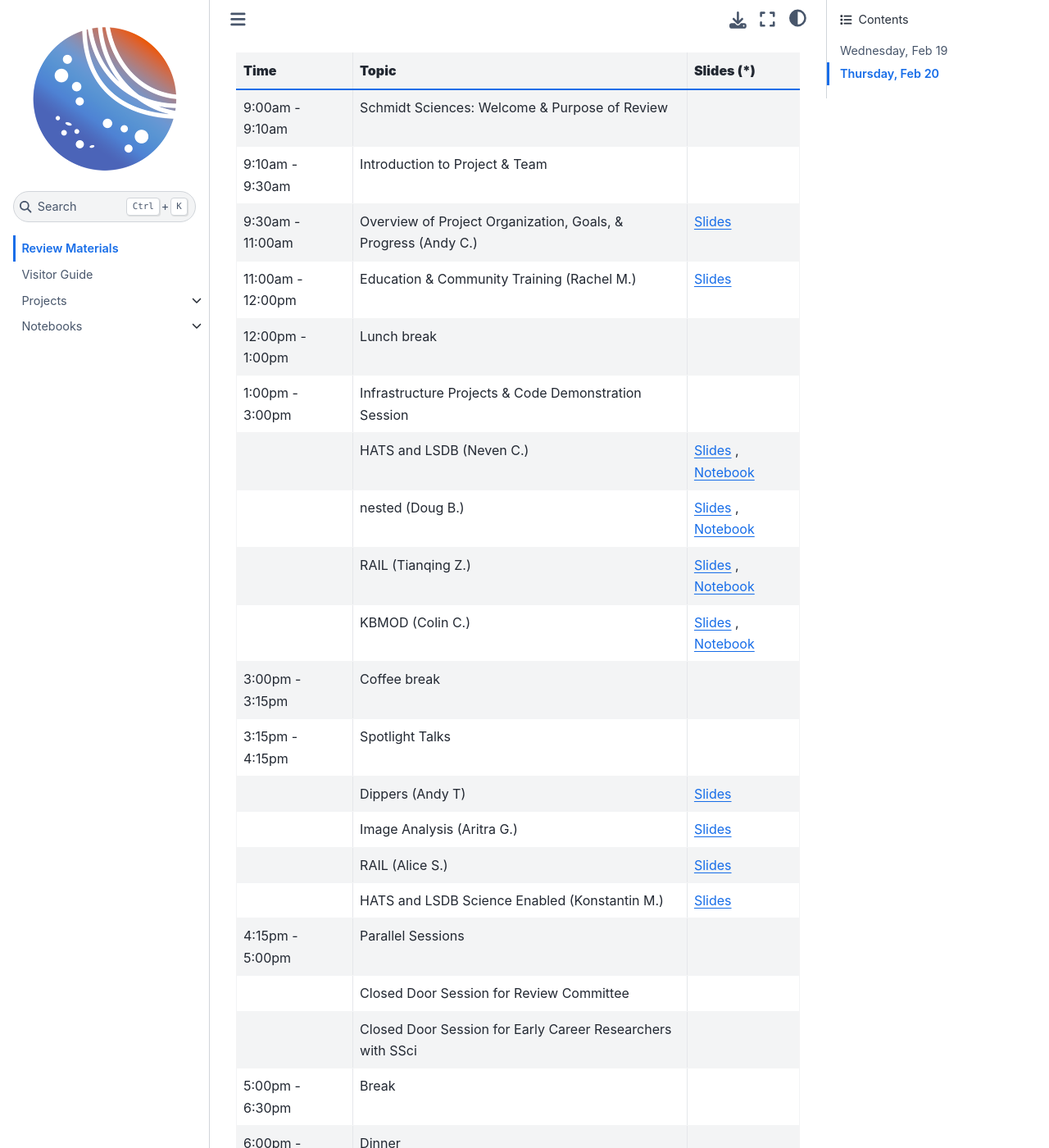
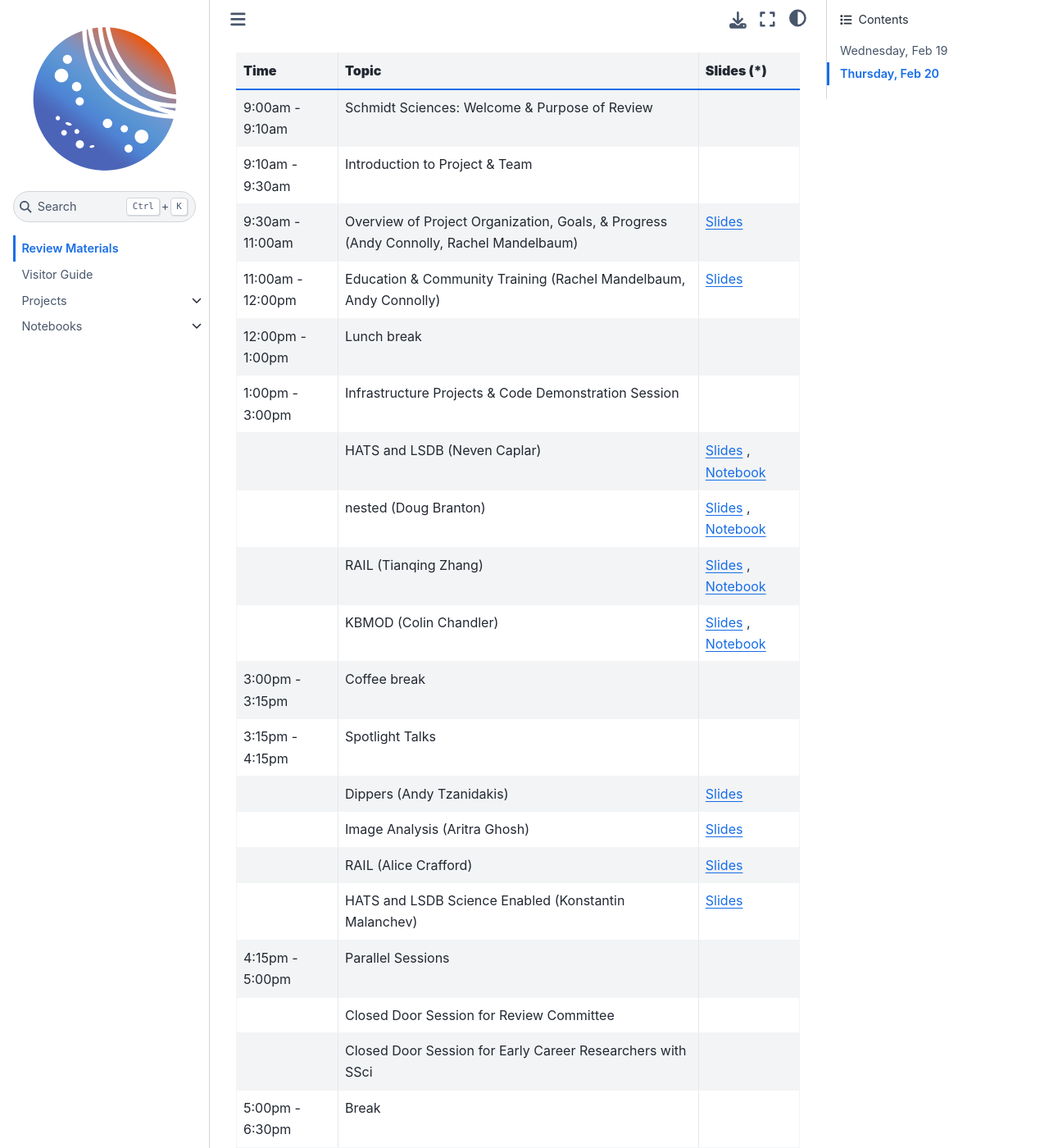
Before and after one commit to lincc-frameworks/midpoint-review, a Sphinx documentation site: the page built from docs/index.rst, in a window 1280 px wide and 1400 px high, scrolled down 383 px. Shown: the whole window at 82% size. Built offline with Sphinx 7.4.7 and the Sphinx Book theme 1.1.4, drawn with Linux system fonts in a browser that asks for light colours; pages that are not in the unit, such as notebooks, are missing from menus; some of the changed text lies outside the part shown.

Commit message:
Add full names

```diff
--- a/docs/index.rst
+++ b/docs/index.rst
@@ -25,10 +25,10 @@ Wednesday, Feb 19
      - Introduction to Project & Team
      -
    * - 9:30am - 11:00am
-     - Overview of Project Organization, Goals, & Progress (Andy C.)
+     - Overview of Project Organization, Goals, & Progress (Andy Connolly, Rachel Mandelbaum)
      - `Slides <https://drive.google.com/file/d/1zSym-zlkSws15sLGENhL4gogEOpmUrIY/view?usp=drive_link>`__
    * - 11:00am - 12:00pm
-     - Education & Community Training (Rachel M.)
+     - Education & Community Training (Rachel Mandelbaum, Andy Connolly)
      - `Slides <https://drive.google.com/file/d/1T8v_vXuykA6e4ZTy6r4wVTpd3UGo2dY2/view?usp=drive_link>`__
    * - 12:00pm - 1:00pm
      - Lunch break
@@ -37,16 +37,16 @@ Wednesday, Feb 19
      - Infrastructure Projects & Code Demonstration Session
      -
    * -
-     - HATS and LSDB (Neven C.)
+     - HATS and LSDB (Neven Caplar)
      - `Slides <https://drive.google.com/file/d/1vJET02hSrwKhm9QsKhnW2ESVChMc56-5/view?usp=drive_link>`__ , `Notebook <https://linccfw-review.readthedocs.io/en/latest/notebooks/lsdb/Notebook_LSDB_HATS.html>`__
    * -
-     - nested (Doug B.)
+     - nested (Doug Branton)
      - `Slides <https://drive.google.com/file/d/1aiwiw9CE-9sdy1kEsNEcMn8jQO7B34xE/view?usp=drive_link>`__ , `Notebook <https://linccfw-review.readthedocs.io/en/latest/notebooks/nested/review_demo.html>`__
    * -
-     - RAIL (Tianqing Z.)
+     - RAIL (Tianqing Zhang)
      - `Slides <https://drive.google.com/file/d/1ZAttrPqA4q3S7Qwxxz_A7JMlBZwDRefi/view?usp=drive_link>`__ , `Notebook <https://linccfw-review.readthedocs.io/en/latest/notebooks/rail/rail_hsc.html>`__
    * -
-     - KBMOD (Colin C.)
+     - KBMOD (Colin Chandler)
      - `Slides <https://drive.google.com/file/d/1YeMIrz2sXRnmx7O_YUjgHndiel2R_Gd1/view?usp=drive_link>`__ , `Notebook <https://linccfw-review.readthedocs.io/en/latest/notebooks/kbmod/kbmod_usdf.html>`__
    * - 3:00pm - 3:15pm
      - Coffee break
@@ -55,16 +55,16 @@ Wednesday, Feb 19
      - Spotlight Talks
      -
    * -
-     - Dippers (Andy T)
+     - Dippers (Andy Tzanidakis)
      - `Slides <https://drive.google.com/file/d/1zVc4TpM_tMJJQQnGJ6mqAbDU5YFvyfmO/view?usp=drive_link>`__
    * -
-     - Image Analysis (Aritra G.)
+     - Image Analysis (Aritra Ghosh)
      - `Slides <https://drive.google.com/file/d/1M_z9W650Zf2l_g9S31Bmct91IJQEjG4N/view?usp=drive_link>`__
    * -
-     - RAIL (Alice S.)
+     - RAIL (Alice Crafford)
      - `Slides <https://drive.google.com/file/d/1pQCGQNq6ftB5byIzbY7c799Q7LjJHO9A/view?usp=drive_link>`__
    * -
-     - HATS and LSDB Science Enabled (Konstantin M.)
+     - HATS and LSDB Science Enabled (Konstantin Malanchev)
      - `Slides <https://drive.google.com/file/d/1Foy999YoQppXSHSBRQNcRqXghYIE9qYM/view?usp=drive_link>`__
    * - 4:15pm - 5:00pm
      - Parallel Sessions
@@ -98,19 +98,19 @@ Thursday, Feb 20
      - Infrastructure Projects & Code Demonstration (Continued)
      -
    * -
-     - FIBAD (Drew O.)
+     - FIBAD (Drew Oldag)
      - `Slides <https://drive.google.com/file/d/1ZvQFDS3vCqCIIN4UOlqikymwKkQxIe9q/view?usp=drive_link>`__ , `Notebook <https://linccfw-review.readthedocs.io/en/latest/notebooks/fibad/fibad_demo.html>`__
    * - 10:00am - 11:00am
-     - Incubator Projects & Code Demonstration Session (Jeremy K.)
+     - Incubator Projects & Code Demonstration Session (Jeremy Kubica)
      - `Slides <https://drive.google.com/file/d/1yj7tE9mRV_-qiPWgVC3urBiCDfBhLNPn/view?usp=drive_link>`__
    * - 11:00am - 12:00pm
-     - Challenges Faced and Mitigations Implemented (Jeremy K.)
+     - Challenges Faced and Mitigations Implemented (Jeremy Kubica)
      - `Slides <https://drive.google.com/file/d/1pyPH4vubE13WEjmuO-QqaXr1bFTltcH1/view?usp=drive_link>`__
    * - 12:00pm - 1:30pm
      - Lunch break + Group Photo
      -
    * - 1:30pm - 2:30pm
-     - Lessons for Large-Scale Community Software Efforts
+     - Lessons for Large-Scale Community Software Efforts (Andrew Connolly, Rachel Mandelbaum)
      - `Slides <https://drive.google.com/file/d/13zwUrwOLto57h5j9faFLJhSZmEUUlQSG/view?usp=drive_link>`__
    * - 2:30pm - 3:30pm
      - Overflow Time / Coffee & Informal Discussions
```
